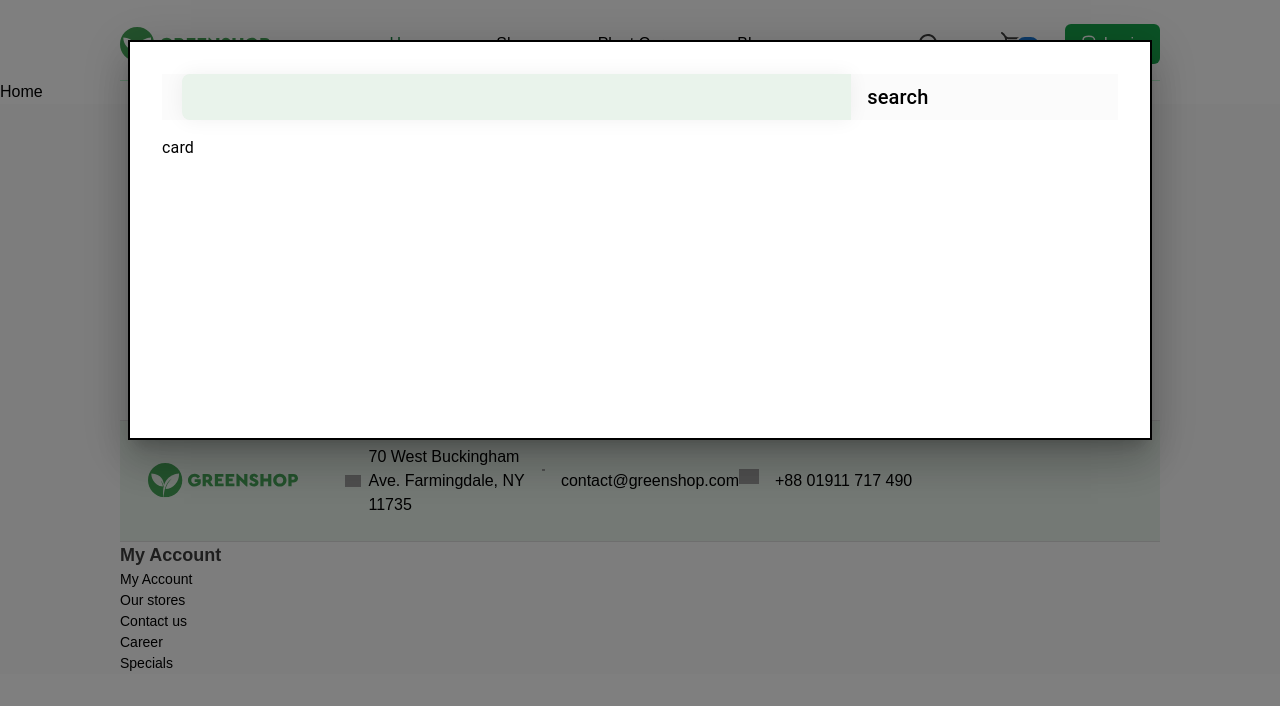
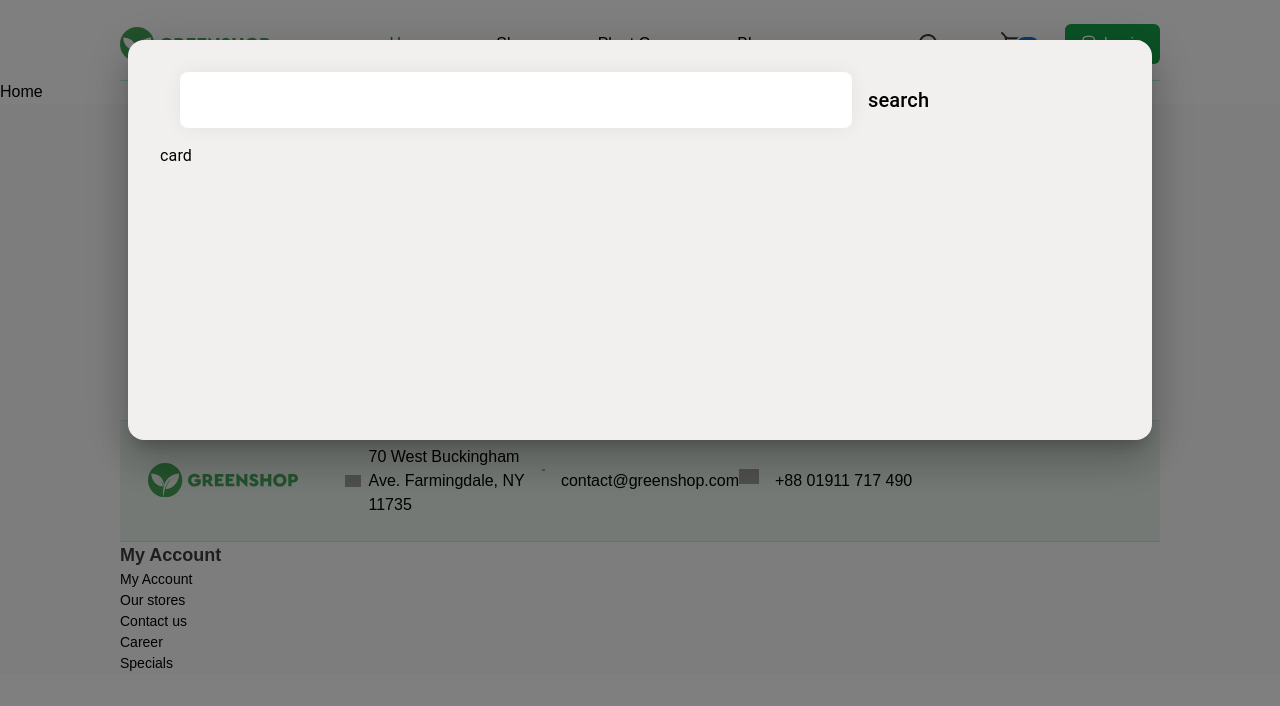
Before and after one commit to YahyobekRahimov/greenshop, a React (Vite) app: page / in a window 1280 px wide. Both pictures are taken after a click on the button 928 px from the left and 44 px from the top of the page. Shown: the top 706 px of the page. Built offline with nearby package versions, Linux system fonts and the light colour scheme; grey boxes are pictures that could not be loaded; a web font is replaced by a local one.

Commit message:
fixed color-related issues in modal

```diff
--- a/src/components/modal-search.jsx
+++ b/src/components/modal-search.jsx
@@ -1,11 +1,11 @@
-import * as React from 'react';
-import PropTypes from 'prop-types';
-import Backdrop from '@mui/material/Backdrop';
-import Box from '@mui/material/Box';
-import Modal from '@mui/material/Modal';
-import Button from '@mui/material/Button';
-import Typography from '@mui/material/Typography';
-import { useSpring, animated } from '@react-spring/web';
+import * as React from "react";
+import PropTypes from "prop-types";
+import Backdrop from "@mui/material/Backdrop";
+import Box from "@mui/material/Box";
+import Modal from "@mui/material/Modal";
+import Button from "@mui/material/Button";
+import Typography from "@mui/material/Typography";
+import { useSpring, animated } from "@react-spring/web";
 import Search from "../images/search.svg?react";
 
 const Fade = React.forwardRef(function Fade(props, ref) {
@@ -50,16 +50,17 @@ Fade.propTypes = {
 };
 
 const style = {
-  width: '80%',
-  height:'50%',
-  position: 'absolute',
-  top: '30%',
-  left: '50%',
-  transform: 'translate(-50%, -50%)',
-  bgcolor: 'background.paper',
-  border: '2px solid #000',
+   width: "80%",
+   height: "50%",
+   position: "absolute",
+   top: "30%",
+   left: "50%",
+   transform: "translate(-50%, -50%)",
+   bgcolor: "background.paper",
+   borderRadius: "1rem",
    boxShadow: 24,
    p: 4,
+   background: "var(--soft-background)",
 };
 
 export default function SpringModal() {
@@ -69,7 +70,9 @@ export default function SpringModal() {
 
    return (
       <div>
-      <Button className="hover:rounded-full" onClick={handleOpen}><Search/></Button>
+         <Button className="hover:rounded-full" onClick={handleOpen}>
+            <Search />
+         </Button>
          <Modal
             aria-labelledby="spring-modal-title"
             aria-describedby="spring-modal-description"
@@ -85,11 +88,22 @@ export default function SpringModal() {
          >
             <Fade in={open}>
                <Box sx={style}>
-            <Typography className=" bg-softBackground flex gap-4 " id="spring-modal-title" variant="h6" component="h2">
-              <input className=" bg-footerBackgroundSecondary ml-5 w-[70%] p-3 text-[0.875rem] duration-200 border-gray-300 shadow-input focus:outline-none focus:border-blue-500 focus:ring focus:ring-blue-300 focus:border-r-0 rounded-l-lg" type="text" />
+                  <Typography
+                     id="spring-modal-title"
+                     variant="h6"
+                     component="h2"
+                     className="flex gap-4"
+                  >
+                     <input
+                        className="text-2xl ml-5 w-[70%] p-3 text-[0.875rem] duration-200 border-gray-300 shadow-input focus:outline-none focus:border-blue-500 focus:ring focus:ring-blue-300 focus:border-r-0 rounded-lg"
+                        type="text"
+                     />
                      <button className="">search</button>
                   </Typography>
-            <Typography id="spring-modal-description" sx={{ mt: 2 }}>
+                  <Typography
+                     id="spring-modal-description"
+                     sx={{ mt: 2 }}
+                  >
                      card
                   </Typography>
                </Box>
--- a/src/index.css
+++ b/src/index.css
@@ -6,5 +6,6 @@
    :root {
       --green-primary: #46a358;
       --green-primary-darker: #3a8549;
+      --soft-background: #f2efef;
    }
 }
```
Lines whose indentation alone changed are shown as unchanged.
